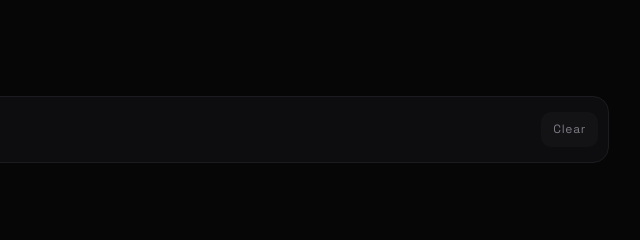
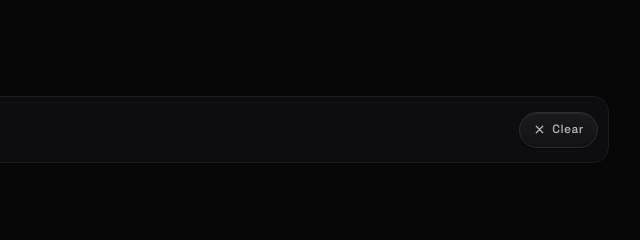
Before and after one commit to shuhailshq/iatrophilic, a plain HTML site: page index.html in a window 1280 px wide. Shown: the top 240 px of the page, 411-1051 px from the left. Drawn offline with Linux system fonts and the light colour scheme.

Commit message:
Enhance clear button styling and accessibility
Updated the styling and functionality of the clear button in the search input section.

```diff
--- a/index.html
+++ b/index.html
@@ -169,17 +169,16 @@
       .searchrow input::placeholder {
         color: #55555c;
       }
-      .clear {
-        border: 0;
-        background: var(--panel2);
-        color: var(--muted);
-        border-radius: 10px;
-        padding: 8px 12px;
-        cursor: pointer;
-        font: inherit;
-        font-size: 12px;
-        letter-spacing: 0.06em;
-      }
+      .clear{position:relative;display:inline-flex;align-items:center;justify-content:center;gap:6px;height:36px;padding:0 13px;border:1px solid #2a2a30;border-radius:999px;background:linear-gradient(180deg,#1a1a1e 0%,#121215 100%);color:#b9b9c2;cursor:pointer;font:inherit;font-size:12px;font-weight:500;letter-spacing:.04em;white-space:nowrap;overflow:hidden;-webkit-tap-highlight-color:transparent;touch-action:manipulation;box-shadow:inset 0 1px 0 rgba(255,255,255,.06),0 1px 2px rgba(0,0,0,.35);transition:color .22s ease,border-color .22s ease,background .22s ease,box-shadow .22s ease,transform .16s cubic-bezier(.2,.8,.2,1)}
+.clear svg{width:13px;height:13px;flex:none;transition:transform .28s cubic-bezier(.2,.8,.2,1)}
+.clear::after{content:"";position:absolute;inset:0;border-radius:inherit;background:radial-gradient(circle at 50% 0%,rgba(255,255,255,.14),transparent 68%);opacity:0;transition:opacity .22s ease;pointer-events:none}
+.clear:hover{color:#f2f2f4;border-color:#3b3b44;background:linear-gradient(180deg,#232329 0%,#17171b 100%);box-shadow:inset 0 1px 0 rgba(255,255,255,.09),0 4px 14px rgba(0,0,0,.4);transform:translateY(-1px)}
+.clear:hover::after{opacity:1}
+.clear:hover svg{transform:rotate(90deg)}
+.clear:active{transform:scale(.94);box-shadow:inset 0 1px 3px rgba(0,0,0,.45);transition-duration:.08s}
+.clear:focus-visible{outline:2px solid #6d6d78;outline-offset:2px}
+@media(max-width:400px){.clear{padding:0 11px}.clear span{display:none}}
+
       .suggestions {
         display: none;
         position: absolute;
@@ -424,7 +423,7 @@
             spellcheck="false"
             placeholder="Search a term"
             aria-label="Medical term"
-          /><button class="clear" id="clearBtn" type="button">Clear</button>
+          /><button class="clear" id="clearBtn" type="button" aria-label="Clear search"><svg viewBox="0 0 24 24" fill="none" stroke="currentColor" stroke-width="2.2" stroke-linecap="round" aria-hidden="true"><path d="M6 6l12 12M18 6L6 18"/></svg><span>Clear</span></button>
         </div>
         <div class="suggestions" id="suggestions"></div>
       </section>
```
